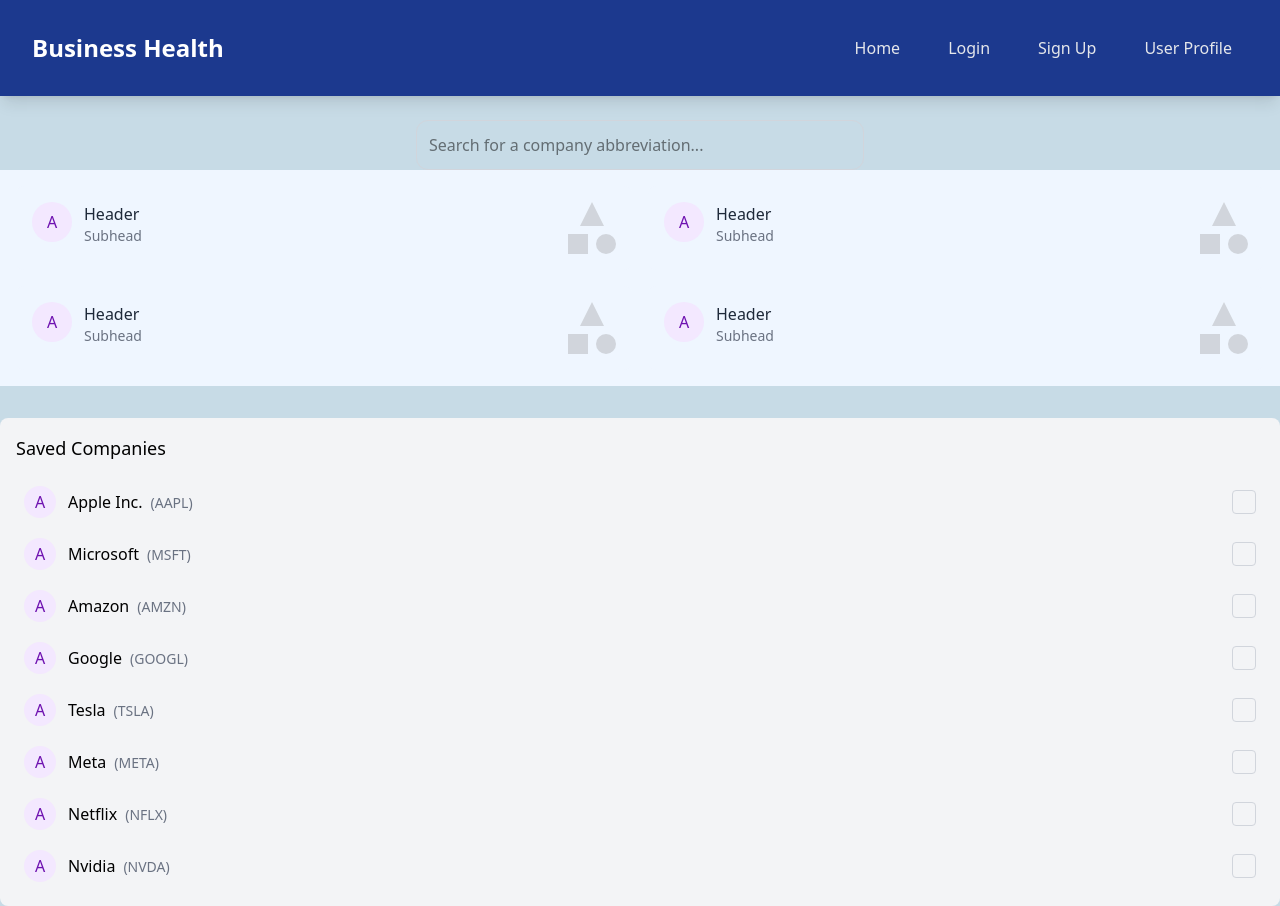
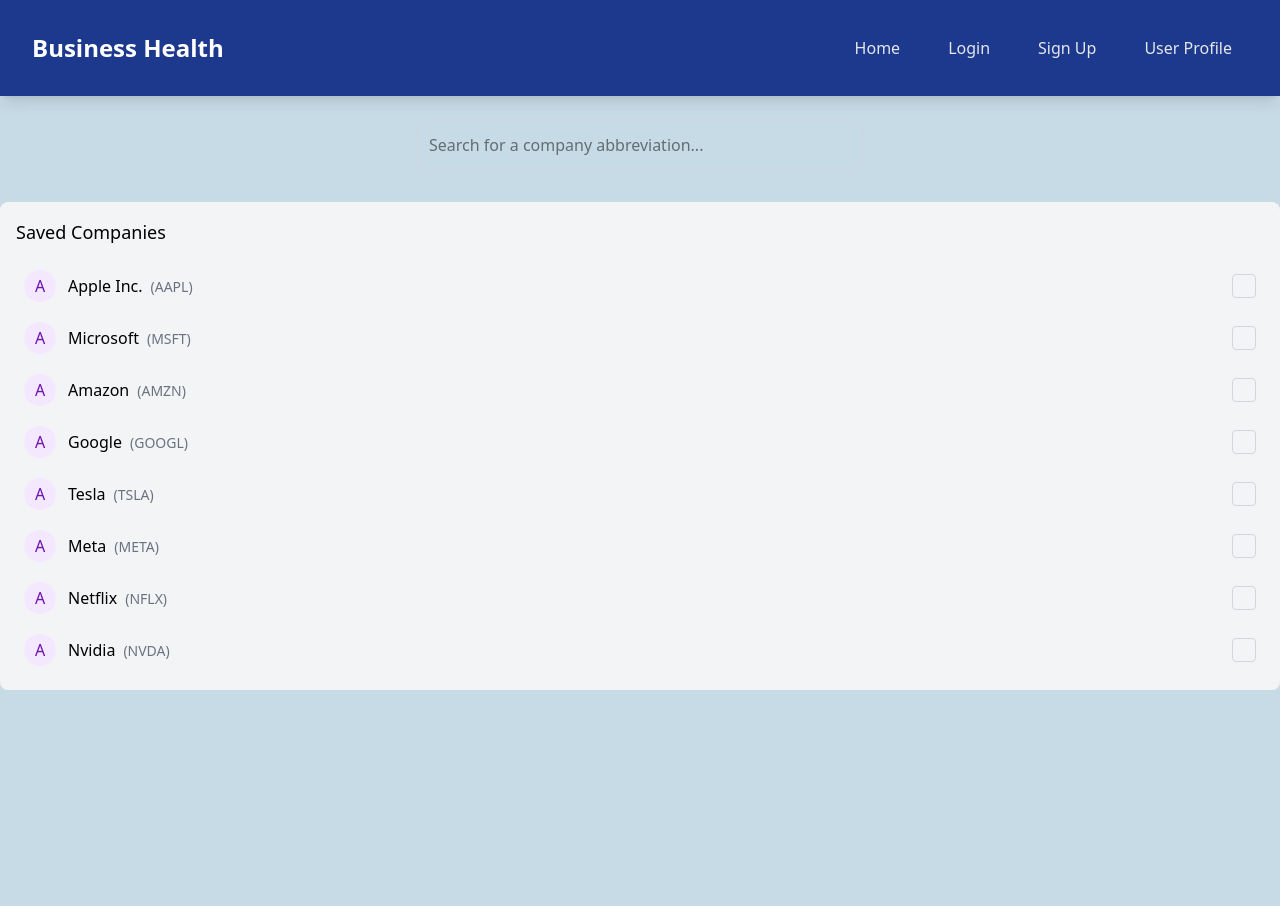
Before and after one commit to KelseySt/swe, a Next.js app: page / in a window 1280 px wide. After the commit the page ends 800 px from the top, so only its background shows below. Built offline with nearby package versions, Linux system fonts and the light colour scheme.

Commit message:
Removed the recommendation thing on the main page

```diff
--- a/src/app/page.tsx
+++ b/src/app/page.tsx
@@ -13,7 +13,7 @@
       {/* <Navbar title="Business Health" /> */}
 
         <Autocomplete />
-        <CompanyGrid/>
+
         <SavedCompanies />
     </div>
   );
```
